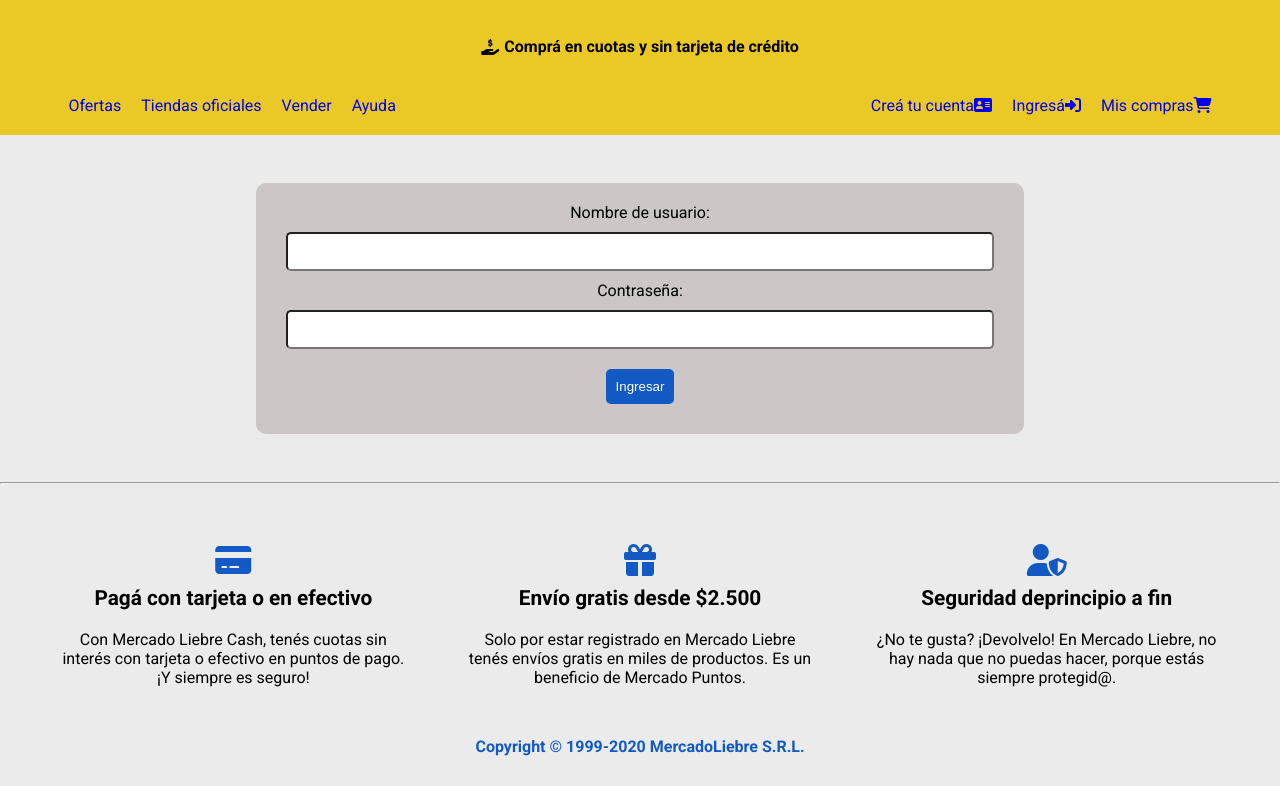
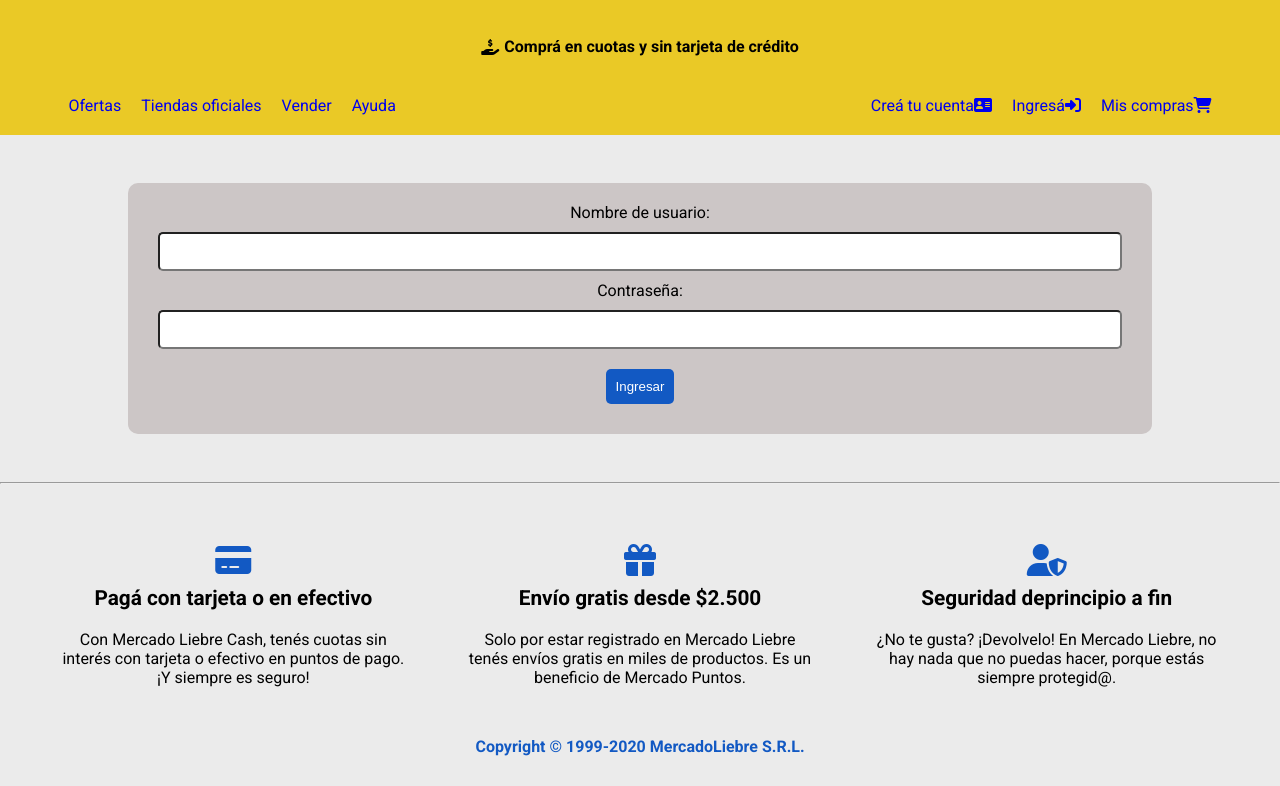
Before and after one commit to undrbug/mercadoLiebre, a website: page views/login.html in a window 1280 px wide. Shown: the part 82-868 px from the top of the page. Drawn offline with Linux system fonts and the light colour scheme.

```diff
--- a/public/css/styles2.css
+++ b/public/css/styles2.css
@@ -322,13 +322,13 @@
 }
 
 .formulario {
-  display: flex;
+  /* display: flex; */
   align-items: center;
   /* border: 1px solid #1259c3; */
   background-color: rgb(204, 198, 198);
   border-radius: 10px;
   margin: 3em auto;
-  max-width: 60%;
+  width: 60%;
 }
 
 .formulario form {
@@ -401,6 +401,16 @@
   .cards_container article {
     flex: 1 1 40%;
   }
+
+  .formulario {
+    /* display: flex; */
+    align-items: center;
+    /* border: 1px solid #1259c3; */
+    background-color: rgb(204, 198, 198);
+    border-radius: 10px;
+    margin: 3em auto;
+    width: 50%;
+  }
 }
 
 @media screen and (min-width: 1024px) {
@@ -454,6 +464,16 @@
     flex: 1 1 30%;
   }
 
+  .formulario {
+    /* display: flex; */
+    align-items: center;
+    /* border: 1px solid #1259c3; */
+    background-color: rgb(204, 198, 198);
+    border-radius: 10px;
+    margin: 3em auto;
+    width: 80%;
+  }
+
   footer {
     display: flex;
     flex-wrap: wrap;
```
Also changed, not shown: views/login.html (+3 -3 lines), views/register.html (+1 -0 lines).
